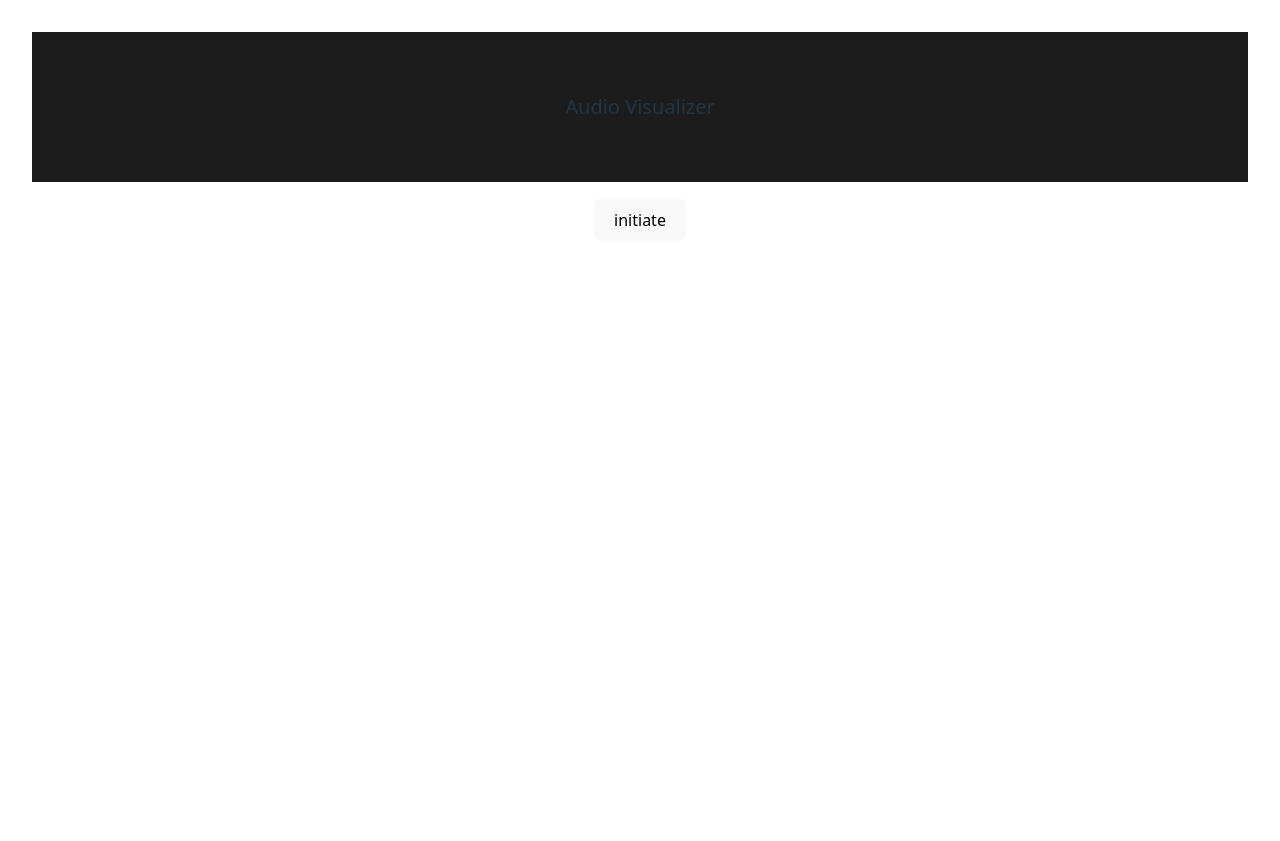
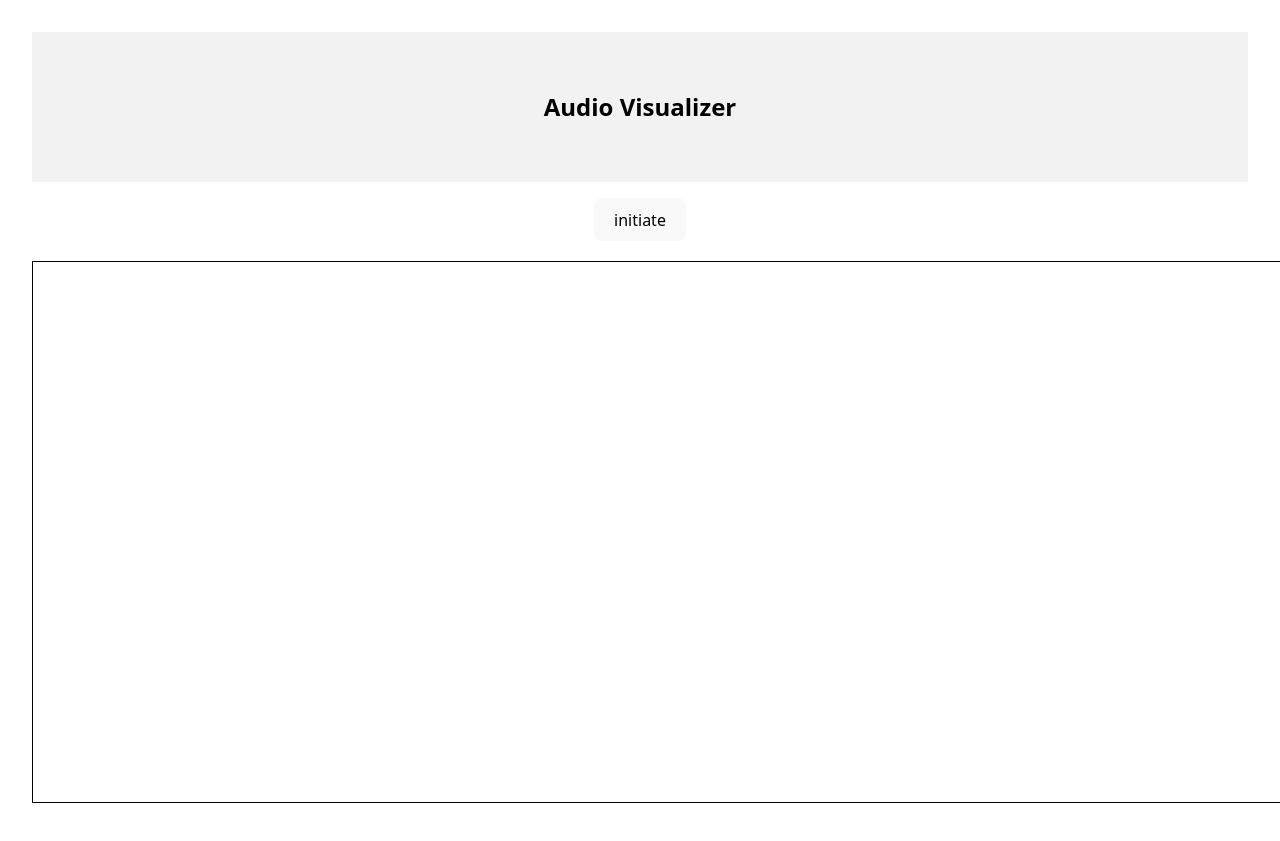
Before and after one commit to hamst3rpisk/ReactEqualiser, a React (Vite) app: page / in a window 1280 px wide. Shown: the top 841 px of the page. Built offline with nearby package versions, Linux system fonts and the light colour scheme.

Commit message:
light! pretty colors

```diff
--- a/src/components/organisms/Header/Header.module.css
+++ b/src/components/organisms/Header/Header.module.css
@@ -2,8 +2,10 @@
   height: 150px;
   width: 100%;
   align-content: center;
-  background-color: var(--background-color-4);
+  /* background-color: var(--background-color-4); */
+  background-color: #f2f2f2;
   padding: 0;
-  font-weight: 500;
-  font-size: var(--font-size-lg);
+  font-weight: 600;
+  font-size: var(--font-size-xl);
+  color: black;
 }
--- a/src/components/pages/MainPage/MainPage.module.css
+++ b/src/components/pages/MainPage/MainPage.module.css
@@ -3,8 +3,7 @@
   height: 100%;
 }
 .canvas {
-  width: 100%;
-  height: 15vw;
+  border: 1px solid black;
 }
 .mainButton {
   margin-top: var(--spacing-lg);
--- a/src/components/pages/MainPage/MainPage.tsx
+++ b/src/components/pages/MainPage/MainPage.tsx
@@ -66,9 +66,9 @@ const MainPage = ({
 
       compressedArray.forEach((element, i) => {
         if (compressedArray[i] != previousEqState[i]) {
-          canvasContext!.fillStyle = "#1c1c1c";
+          canvasContext!.fillStyle = "#F2F2F2";
           canvasContext!.fillRect(i * barWidth, 0, barWidth, canvasHeight);
-          canvasContext!.fillStyle = "white";
+          canvasContext!.fillStyle = `hsl(340, 86%, ${compressedArray[i] / 2.55}%)`;
           canvasContext?.fillRect(
             i * barWidth,
             0,
@@ -88,7 +88,7 @@ const MainPage = ({
       </button>
       <div>
         <canvas
-          // className={classes.canvas}
+          className={classes.canvas}
           style={{ width: `${canvasWidth}px`, height: `${canvasHeight}px` }}
           ref={canvasRef}
         />
--- a/src/index.css
+++ b/src/index.css
@@ -6,7 +6,8 @@
   font-weight: 400;
   color-scheme: light dark;
   color: rgba(255, 255, 255, 0.87);
-  background-color: var(--background-color-4);
+  /* background-color: var(--background-color-4); */
+  background-color: #f2f2f2;
   font-synthesis: none;
   text-rendering: optimizeLegibility;
   -webkit-font-smoothing: antialiased;
```
